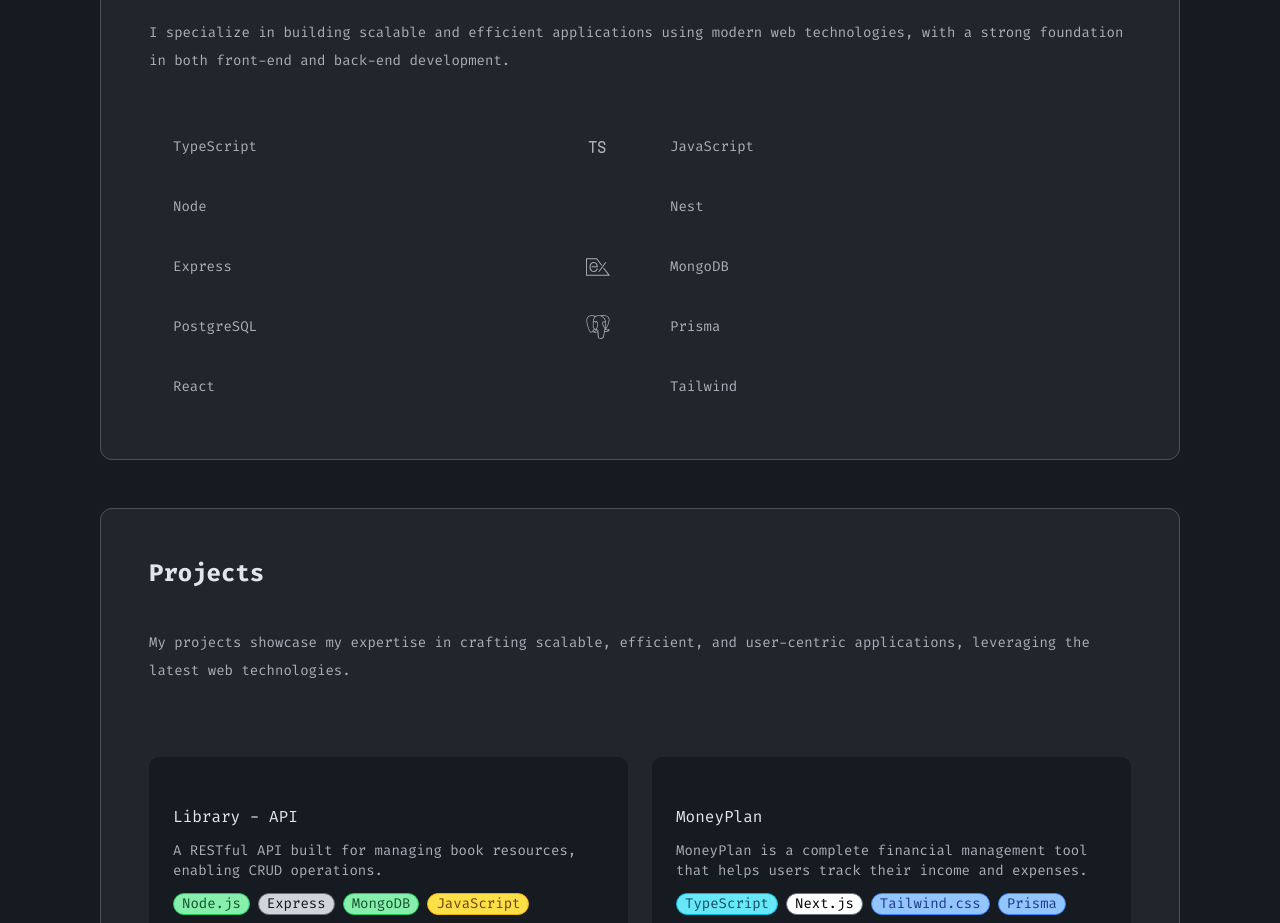
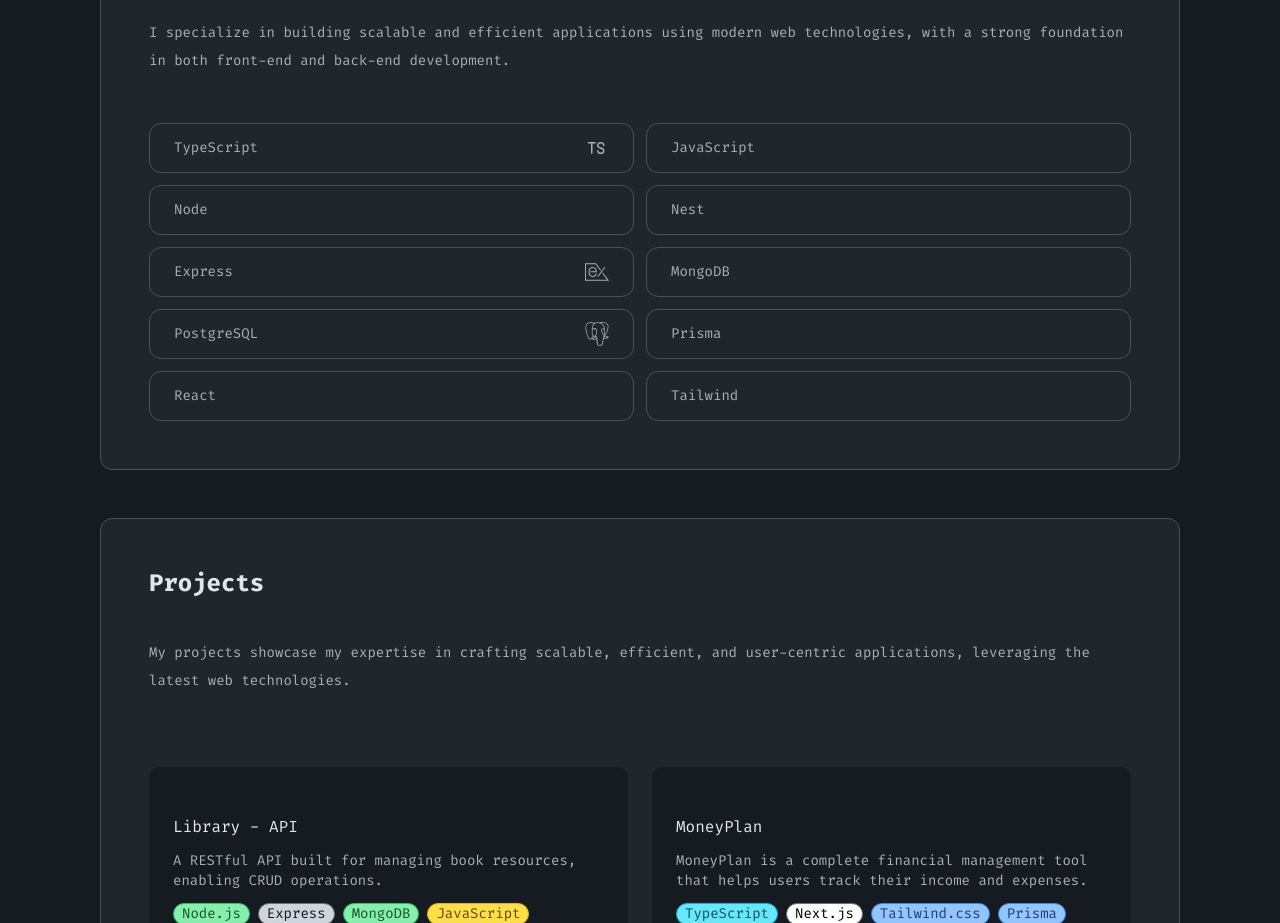
Before and after one commit to hermesgsc/portfolio, a Next.js app: page / in a window 1280 px wide. Shown: the part 1240-2163 px from the top of the page. Built offline with nearby package versions, Linux system fonts and the light colour scheme; some icons are missing.

Commit message:
refactor: changing the border of the skills section

```diff
--- a/src/components/Skills.tsx
+++ b/src/components/Skills.tsx
@@ -29,7 +29,7 @@
           {skillsData.map((skill, index) => (
             <Card
               key={index}
-              className="p-3 flex flex-row items-center text-primary-300 border-primary-500 gap-3 justify-between  transition-all duration-300 rounded-xl hover:bg-primary-600 hover:border-secondary-800 hover:text-primary-50"
+              className="border-[0.1px] p-3 flex flex-row items-center text-primary-300 border-primary-500 gap-3 justify-between  transition-all duration-300 rounded-xl hover:bg-primary-600 hover:border-secondary-800 hover:text-primary-50"
             >
               <Typography size="small" variant="caption">
                 {skill.name}
```
Also changed, not shown: 1 other file (tests, documents, lock files or other folders).
